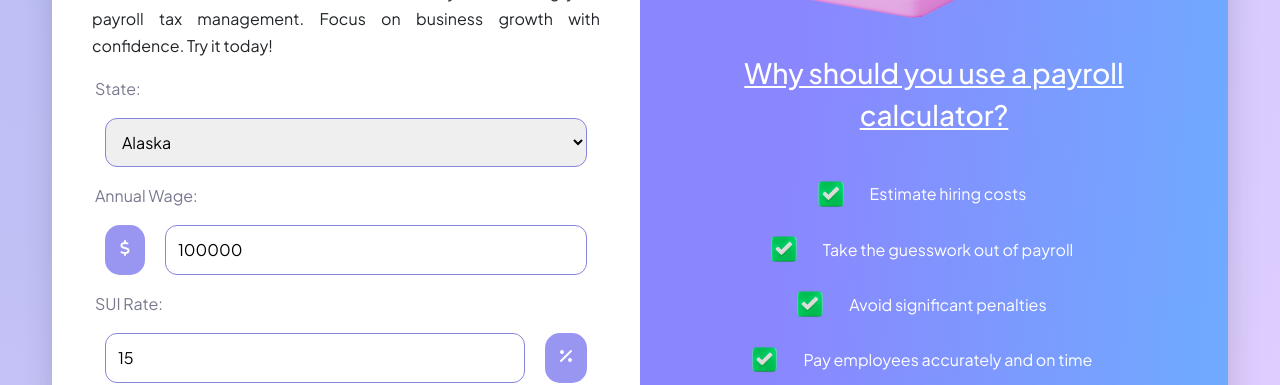
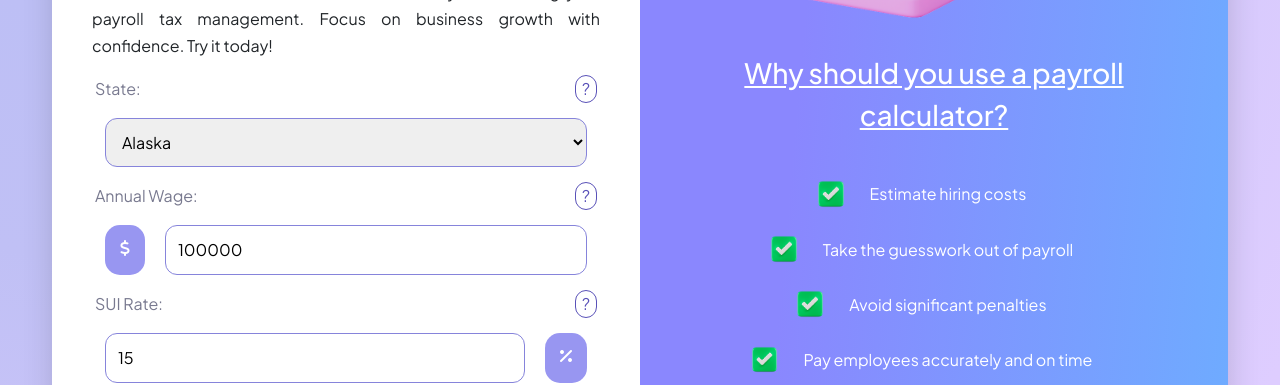
Before and after one commit to MarianaTellezR/employer-payroll-tax-calculator-mariana-tellez, a React (Create React App) app: page / in a window 1280 px wide. Shown: the part 422-807 px from the top of the page. Built offline with nearby package versions, Linux system fonts and the light colour scheme.

Commit message:
Added styling to tooltip

```diff
--- a/src/Payroll.css
+++ b/src/Payroll.css
@@ -24,6 +24,19 @@
 .Payroll h3 {
   color: rgb(162, 168, 218);
   margin-top: 0px;
+}
+
+.Payroll button {
+  background-color: white;
+  color: #5951b8;
+  border-radius: 20px;
+  border: 1px solid #5951b8;
+  transition: all 125ms ease-in-out;
+}
+
+.Payroll button:hover {
+  background-color: #5951b8;
+  color: white;
 }
 
 .Payroll .payroll-left {
--- a/src/Payroll.js
+++ b/src/Payroll.js
@@ -51,7 +51,7 @@ export default function Payroll() {
                 <div className="col-6 text-start">
                   <label forhtml="states">State:</label>
                 </div>
-                <div className="col-6 text-end">
+                <div className="col-6 d-flex flex-column justify-content-center align-items-end">
                   <button
                     data-tooltip-id="my-tooltip"
                     data-tooltip-content="What state does your employee work in?"
@@ -119,7 +119,21 @@ export default function Payroll() {
                 <option value="wisconsin">Wisconsin</option>
                 <option value="wyoming">Wyoming</option>
               </select>
-              <label forhtml="wage">Annual Wage:</label>
+              <div className="row">
+                <div className="col-6 text-start">
+                  <label forhtml="wage">Annual Wage:</label>
+                </div>
+                <div className="col-6 d-flex flex-column justify-content-center align-items-end">
+                  <button
+                    data-tooltip-id="my-tooltip"
+                    data-tooltip-content="How much does your employee make annually?"
+                  >
+                    ?
+                  </button>
+                  <Tooltip id="my-tooltip" />
+                </div>
+              </div>
+
               <div className="d-flex">
                 <i className="fa-solid fa-dollar-sign"></i>
                 <input
@@ -130,7 +144,21 @@ export default function Payroll() {
                   id="wage"
                 ></input>
               </div>
-              <label forhtml="sui">SUI Rate:</label>
+              <div className="row">
+                <div className="col-6 text-start">
+                  <label forhtml="sui">SUI Rate:</label>
+                </div>
+                <div className="col-6 d-flex flex-column justify-content-center align-items-end">
+                  <button
+                    data-tooltip-id="my-tooltip"
+                    data-tooltip-content="Your state assigns a rate, which depends on factors like your business's age, employee count and more."
+                  >
+                    ?
+                  </button>
+                  <Tooltip id="my-tooltip" />
+                </div>
+              </div>
+
               <div className="d-flex">
                 <input
                   value={suiRate}
@@ -171,7 +199,20 @@ export default function Payroll() {
               Try it today!
             </p>
             <form onSubmit={handleSubmit} className="form-input">
-              <label forhtml="states">State:</label>
+              <div className="row">
+                <div className="col-6 text-start">
+                  <label forhtml="states">State:</label>
+                </div>
+                <div className="col-6 d-flex flex-column justify-content-center align-items-end">
+                  <button
+                    data-tooltip-id="my-tooltip"
+                    data-tooltip-content="What state does your employee work in?"
+                  >
+                    ?
+                  </button>
+                  <Tooltip id="my-tooltip" />
+                </div>
+              </div>
               <select
                 value={state}
                 onChange={handleChangeState}
@@ -230,7 +271,20 @@ export default function Payroll() {
                 <option value="wisconsin">Wisconsin</option>
                 <option value="wyoming">Wyoming</option>
               </select>
-              <label forhtml="wage">Annual Wage:</label>
+              <div className="row">
+                <div className="col-6 text-start">
+                  <label forhtml="wage">Annual Wage:</label>
+                </div>
+                <div className="col-6 d-flex flex-column justify-content-center align-items-end">
+                  <button
+                    data-tooltip-id="my-tooltip"
+                    data-tooltip-content="How much does your employee make annually?"
+                  >
+                    ?
+                  </button>
+                  <Tooltip id="my-tooltip" />
+                </div>
+              </div>
               <div className="d-flex">
                 <i className="fa-solid fa-dollar-sign"></i>
                 <input
@@ -241,7 +295,20 @@ export default function Payroll() {
                   id="wage"
                 ></input>
               </div>
-              <label forhtml="sui">SUI Rate:</label>
+              <div className="row">
+                <div className="col-6 text-start">
+                  <label forhtml="sui">SUI Rate:</label>
+                </div>
+                <div className="col-6 d-flex flex-column justify-content-center align-items-end">
+                  <button
+                    data-tooltip-id="my-tooltip"
+                    data-tooltip-content="Your state assigns a rate, which depends on factors like your business's age, employee count and more."
+                  >
+                    ?
+                  </button>
+                  <Tooltip id="my-tooltip" />
+                </div>
+              </div>
               <div className="d-flex">
                 <input
                   value={suiRate}
```
